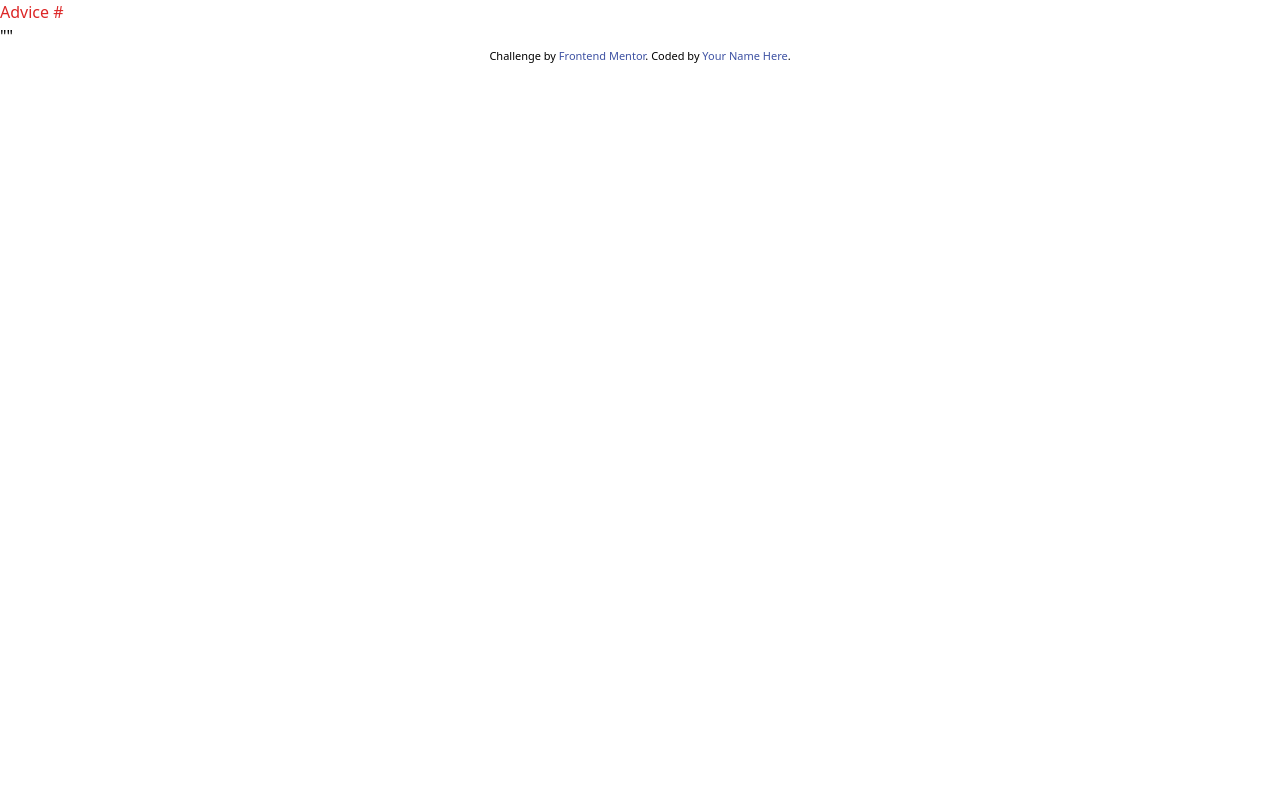
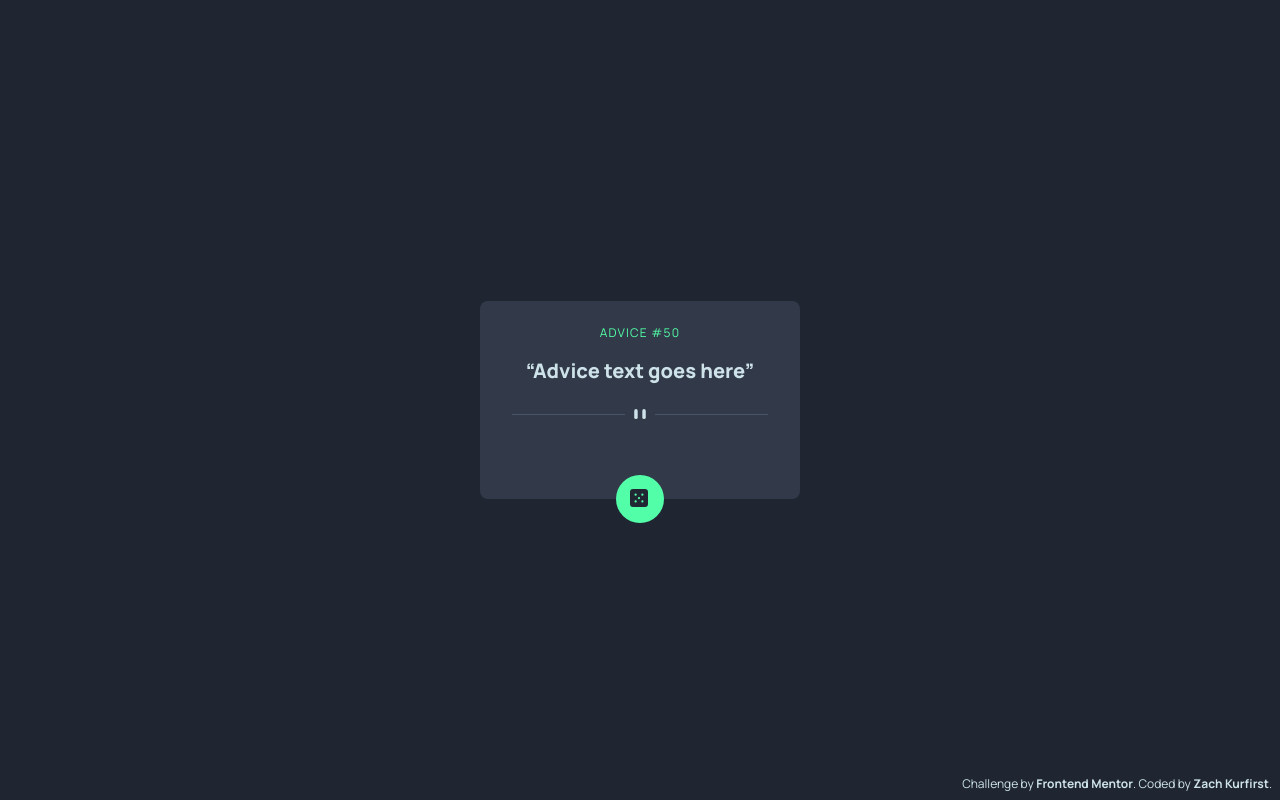
Before and after one commit to zachkurfirst/advice-generator-app, a website: page public/index.html in a window 1280 px wide. Drawn offline with Linux system fonts and the light colour scheme.

Commit message:
set up basic HTML and styling to start

```diff
--- a/public/index.html
+++ b/public/index.html
@@ -1,28 +1,52 @@
 <!DOCTYPE html>
 <html lang="en">
-<head>
-  <meta charset="UTF-8">
-  <meta name="viewport" content="width=device-width, initial-scale=1.0"> <!-- displays site properly based on user's device -->
-
-  <link rel="icon" type="image/png" sizes="32x32" href="./images/favicon-32x32.png">
-  <link rel="stylesheet" href="output.css">
-  <title>Frontend Mentor | Advice generator app</title>
-
-  <!-- Feel free to remove these styles or customise in your own stylesheet 👍 -->
-  <style>
-    .attribution { font-size: 11px; text-align: center; }
-    .attribution a { color: hsl(228, 45%, 44%); }
-  </style>
-</head>
-<body>
-
-  <h1 class="text-red-600">Advice #</h1><!-- Advice ID goes here -->
-
-  "<!-- Advice text goes here -->"
-
-  <div class="attribution">
-    Challenge by <a href="https://www.frontendmentor.io?ref=challenge" target="_blank">Frontend Mentor</a>.
-    Coded by <a href="#">Your Name Here</a>.
-  </div>
-</body>
+  <head>
+    <meta charset="UTF-8" />
+    <meta name="viewport" content="width=device-width, initial-scale=1.0" />
+    <!-- displays site properly based on user's device -->
+    <link
+      rel="icon"
+      type="image/png"
+      sizes="32x32"
+      href="../images/favicon-32x32.png" />
+    <link rel="stylesheet" href="output.css" />
+    <!-- defer loads JS after HTML -->
+    <script defer src=""></script>
+    <title>Frontend Mentor | Advice generator app</title>
+  </head>
+  <body class="bg-dark-blue font-manrope">
+    <main class="flex justify-center items-center h-dvh">
+      <div
+        id="advice-container"
+        class="flex flex-col items-center bg-dark-grayish-blue w-80 rounded-lg p-6">
+        <h1 class="text-neon-green uppercase text-xs tracking-widest">
+          Advice #50
+        </h1>
+        <q class="text-light-cyan text-xl font-extrabold p-4"><span>Advice text goes here</span></q>
+        <img src="../images/pattern-divider-desktop.svg" alt="Pattern divider desktop" class="max-sm:hidden p-2">
+        <img src="../images/pattern-divider-mobile.svg" alt="Pattern divider mobile" class="sm:hidden p-2">
+        <div class="grid grid-cols-1 grid-rows-1 relative top-12">
+          <div class="bg-neon-green w-12 h-12 rounded-full row-start-1 col-start-1 row-end-2 col-end-2"></div>
+          <img src="../images/icon-dice.svg" alt="Icon dice" class="w-[18px] row-start-1 col-start-1 row-end-2 col-end-2 relative top-[14px] left-[14px]">
+        </div>
+      </div>
+    </main>
+    <footer class="text-xs text-light-cyan fixed right-2 bottom-2">
+      Challenge by
+      <a
+        href="https://www.frontendmentor.io?ref=challenge"
+        target="_blank"
+        rel="noopener noreferrer"
+        class="font-bold hover:text-neon-green"
+        >Frontend Mentor</a
+      >. Coded by
+      <a
+        href="https://zachkurfirst.com"
+        target="_blank"
+        rel="noopener noreferrer"
+        class="font-bold hover:text-neon-green"
+        >Zach Kurfirst</a
+      >.
+    </footer>
+  </body>
 </html>
--- a/src/input.css
+++ b/src/input.css
@@ -1,3 +1,4 @@
+@import url("https://fonts.googleapis.com/css2?family=Manrope:wght@200..800&display=swap");
 @tailwind base;
 @tailwind components;
 @tailwind utilities;
--- a/tailwind.config.js
+++ b/tailwind.config.js
@@ -2,7 +2,18 @@
 module.exports = {
   content: ["./public/*.{html,js}"],
   theme: {
-    extend: {},
+    extend: {
+      colors: {
+        "light-cyan": "hsl(193, 38%, 86%)",
+        "neon-green": "hsl(150, 100%, 66%)",
+        "grayish-blue": "hsl(217, 19%, 38%)",
+        "dark-grayish-blue": "hsl(217, 19%, 24%)",
+        "dark-blue": "hsl(218, 23%, 16%)",
+      },
+    },
+    fontFamily: {
+      manrope: ["Manrope", "sans-serif"],
+    },
   },
   plugins: [],
-}
+};
```
Also changed, not shown: public/output.css.
